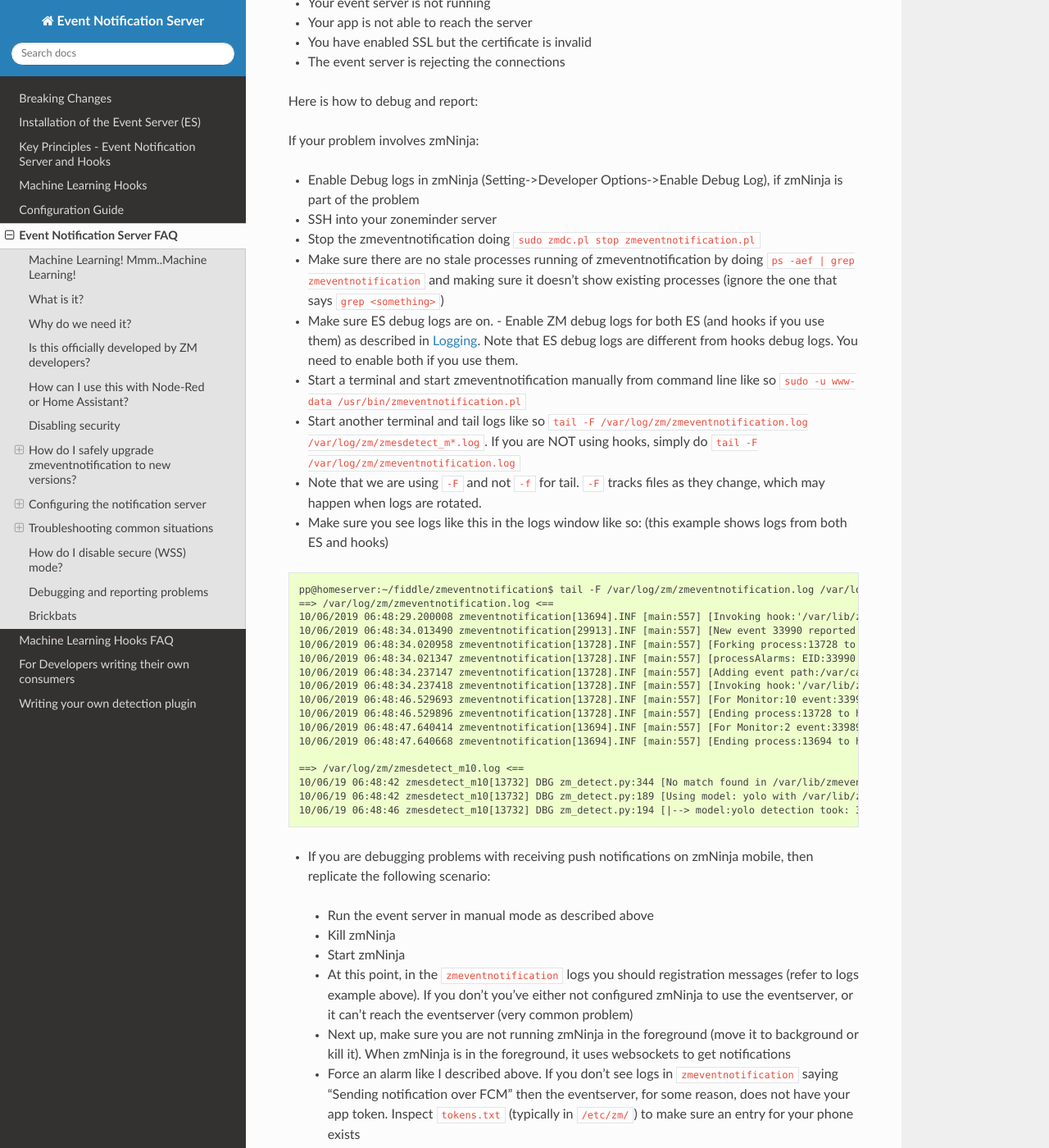
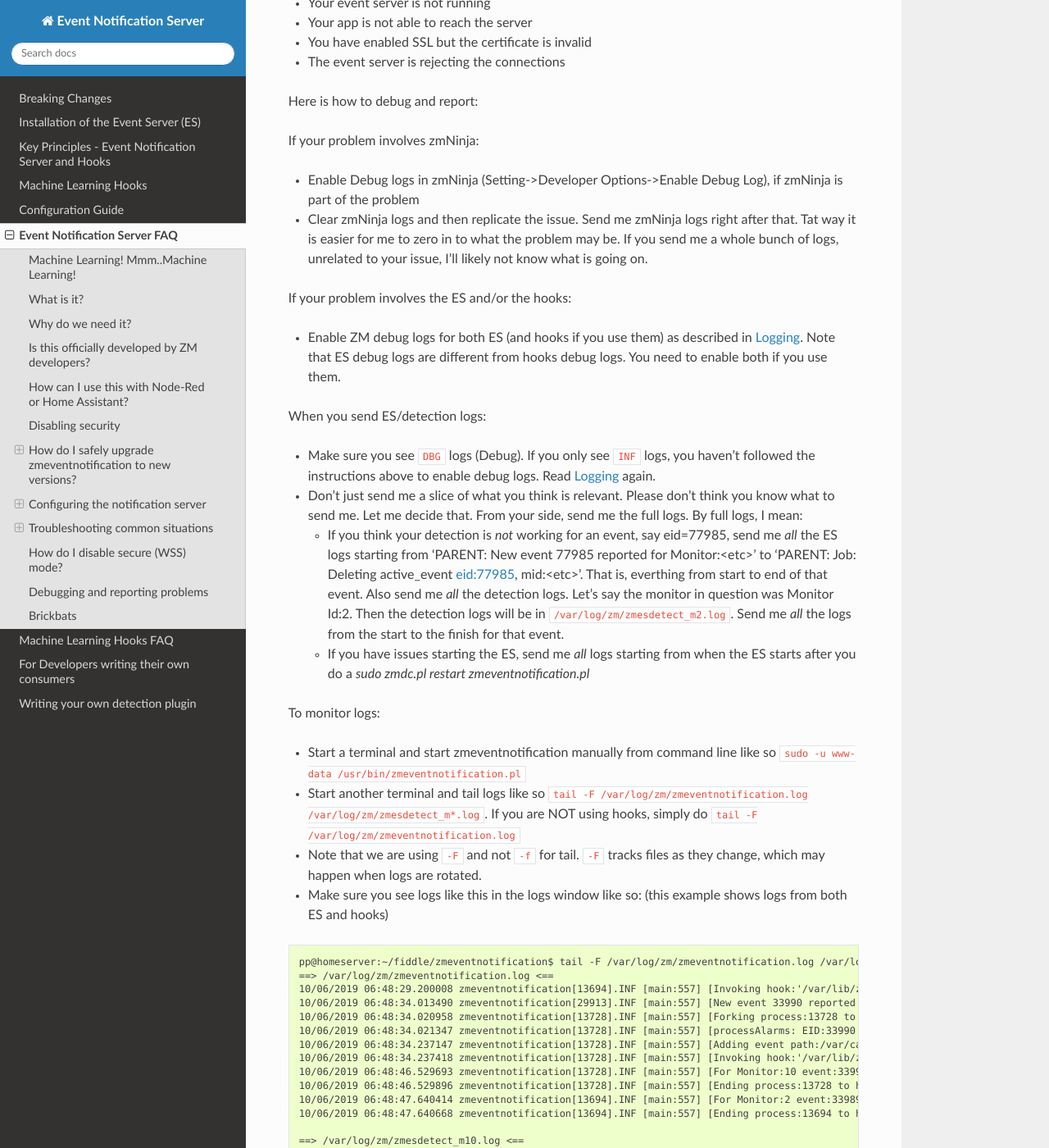
Before and after one commit to ZoneMinder/zmeventnotification, a Sphinx documentation site: the page built from docs/guides/es_faq.rst, in a window 1280 px wide and 1400 px high, scrolled down 9566 px. Shown: the whole window at 82% size. Built offline with Sphinx 7.4.7 and the Read the Docs theme 2.0.0, drawn with Linux system fonts in a browser that asks for light colours.

Commit message:
log calrifications

```diff
--- a/docs/guides/es_faq.rst
+++ b/docs/guides/es_faq.rst
@@ -489,21 +489,31 @@ If your problem involves zmNinja:
 
 -  Enable Debug logs in zmNinja (Setting->Developer Options->Enable
    Debug Log), if zmNinja is part of the problem
--  SSH into your zoneminder server
--  Stop the zmeventnotification doing
-   ``sudo zmdc.pl stop zmeventnotification.pl``
--  Make sure there are no stale processes running of zmeventnotification
-   by doing ``ps -aef | grep zmeventnotification`` and making sure it
-   doesn't show existing processes (ignore the one that says
-   ``grep <something>``)
 
-- Make sure ES debug logs are on.
-  - Enable ZM debug logs for both ES (and hooks if you use them) as described in :ref:`hooks-logging`. Note that ES debug logs are different from hooks debug logs. You need to enable both if you use them.
+- Clear zmNinja logs and then replicate the issue. Send me zmNinja logs right after that. Tat way it is easier for me to zero in to what the problem may be. If you send me a whole bunch of logs, unrelated to your issue, I'll likely not know what is going on.
+
+If your problem involves the ES and/or the hooks:
+
+- Enable ZM debug logs for both ES (and hooks if you use them) as described in :ref:`hooks-logging`. Note that ES debug logs are different from hooks debug logs. You need to enable both if you use them.
+
+When you send ES/detection logs:
+
+- Make sure you see ``DBG`` logs (Debug). If you only see ``INF`` logs, you haven't followed the instructions above to enable debug logs. Read :ref:`hooks-logging` again.
+- Don't just send me a slice of what you think is relevant. Please don't think you know what to send me. Let me decide that. From your side, send me the full logs. By full logs, I mean:
+
+  - If you think your detection is *not* working for an event, say eid=77985, send me *all* the ES logs starting from 'PARENT: New event 77985 reported for Monitor:<etc>'  to 'PARENT: Job: Deleting active_event eid:77985, mid:<etc>'. That is, everthing from start to end of that event. Also send me *all* the detection logs. Let's say the monitor in question was Monitor Id:2. Then the detection logs will be in ``/var/log/zm/zmesdetect_m2.log``. Send me *all* the logs from the start to the finish for that event.
+
+  - If you have issues starting the ES, send me *all* logs starting from when the ES starts after you do a `sudo zmdc.pl restart  zmeventnotification.pl`
+
+To monitor logs:
+
 -  Start a terminal and start zmeventnotification manually from
    command line like so ``sudo -u www-data /usr/bin/zmeventnotification.pl``
 - Start another terminal and tail logs like so ``tail -F /var/log/zm/zmeventnotification.log /var/log/zm/zmesdetect_m*.log``. If you are NOT using hooks, simply do ``tail -F /var/log/zm/zmeventnotification.log``
 - Note that we are using ``-F`` and not ``-f`` for tail. ``-F`` tracks files as they change, which may happen when logs are rotated.
 - Make sure you see logs like this in the logs window like so: (this example shows logs from both ES and hooks)
+
+
 
 ::
 
--- a/docs/guides/hooks.rst
+++ b/docs/guides/hooks.rst
@@ -189,6 +189,8 @@ Starting v5.0, you can now choose to run the machine learning code on a separate
 Logging
 ~~~~~~~~~
 
+
+
 Starting version 4.0.x, the hooks now use ZM logging, thanks to a `python wrapper <https://pyzm.readthedocs.io/en/latest//>`__ I wrote recently that taps into ZM's logging system. This also means it is no longer as easy as enabling ``log_level=debug`` in ``objdetect.ini``. Infact, that option has been removed. Follow standard ZM logging options for the hooks. Here is what I do:
 
 - In ``ZM->Options->Logs:``
@@ -197,7 +199,7 @@ Starting version 4.0.x, the hooks now use ZM logging, thanks to a `python wrappe
   - LOG_LEVEL_SYSLOG = Info
   - LOG_LEVEL_DATABASE = Info
   - LOG_DEBUG is on
-  - LOG_DEBUG_TARGET = ``_zmesdetect`` (if you have other targets, just separate them with ``|`` - example, ``_zmc|_zmesdetect``). If you want to enable debug logs for both the ES and the hooks, your target will look like ``_zmesdetect|_zmeventnotification``. You can also enabled debug logs for just one monitor's hooks like so: ``_zmesdetect_m5|_zmeventnotification``. This will enable debug logs only when hooks are run for monitor 5.
+  - LOG_DEBUG_TARGET = ``_zmesdetect`` (if you have other targets, just separate them with ``|`` - example, ``_zmc|_zmesdetect``). If you want to enable debug logs for both the ES and the hooks, your target will look like ``_zmesdetect|_zmeventnotification``. You can also enable debug logs for just one monitor's hooks like so: ``_zmesdetect_m5|_zmeventnotification``. This will enable debug logs only when hooks are run for monitor 5.
 
   The above config. will store debug logs in my ``/var/log/zm`` directory, while Info level logs will be recorded in syslog and DB.
 
--- a/docs/guides/principles.rst
+++ b/docs/guides/principles.rst
@@ -174,7 +174,7 @@ There are interesting things you can do with the ``<FID>`` part.
 How Machine Learning works
 +++++++++++++++++++++++++++
 
-There is a dedicate document that describes how hooks work at :doc:`hooks`. Refer to that for details. This section will describe high level principles.
+There is a dedicated document that describes how hooks work at :doc:`hooks`. Refer to that for details. This section will describe high level principles.
 
 As described earlier, the entry point to all the machine learning goodness starts with ``/var/lib/zmeventnotitication/bin/zm_detect.py``. This file reads ``/etc/zm/objectconfig.ini`` and based on the many settings there goes about doing various forms of detection. There are some important things to remember:
 
```
